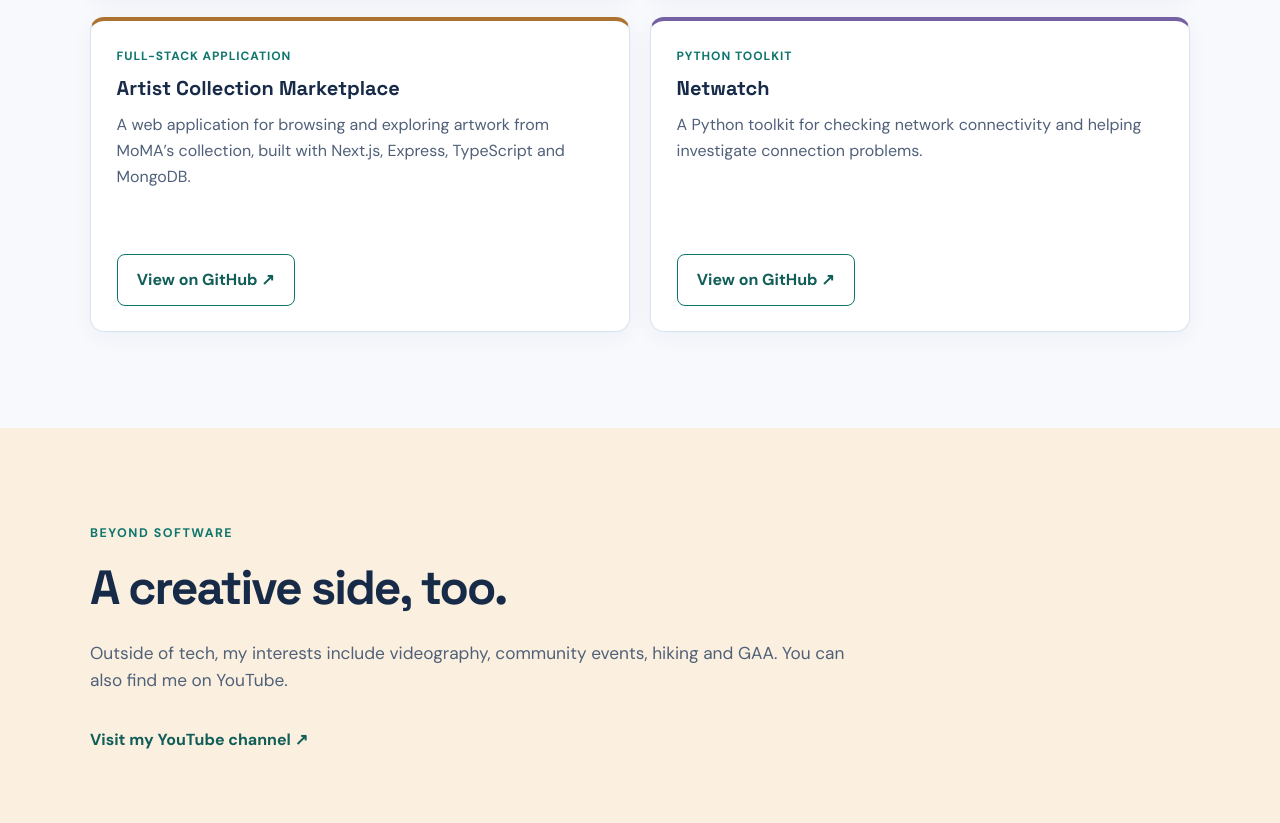
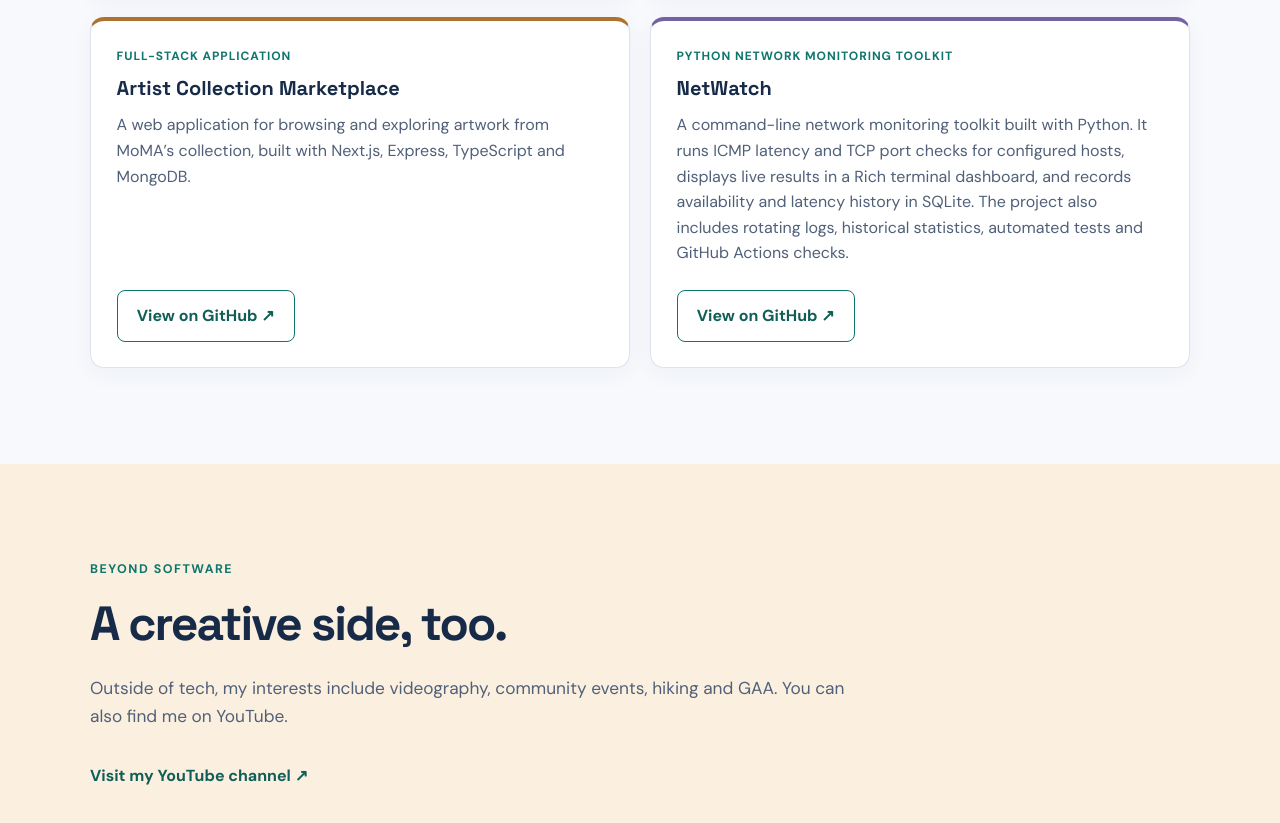
Before and after one commit to AaronTU856/AaronTU856.github.io, a plain HTML site: page index.html in a window 1280 px wide. Shown: the part 3400-4223 px from the top of the page. Drawn offline with Linux system fonts and the light colour scheme.

Commit message:
portfolio: update NetWatch project summary

```diff
--- a/index.html
+++ b/index.html
@@ -173,11 +173,14 @@
 
     <article class="project-card">
       <div>
-        <p class="project-type">Python toolkit</p>
-        <h3>Netwatch</h3>
+        <p class="project-type">Python network monitoring toolkit</p>
+        <h3>NetWatch</h3>
         <p>
-          A Python toolkit for checking network connectivity and helping
-          investigate connection problems.
+          A command-line network monitoring toolkit built with Python. It runs
+          ICMP latency and TCP port checks for configured hosts, displays live
+          results in a Rich terminal dashboard, and records availability and
+          latency history in SQLite. The project also includes rotating logs,
+          historical statistics, automated tests and GitHub Actions checks.
         </p>
       </div>
       <a class="button button-secondary" href="https://github.com/AaronTU856/netwatch-python" target="_blank" rel="noopener noreferrer">
```
